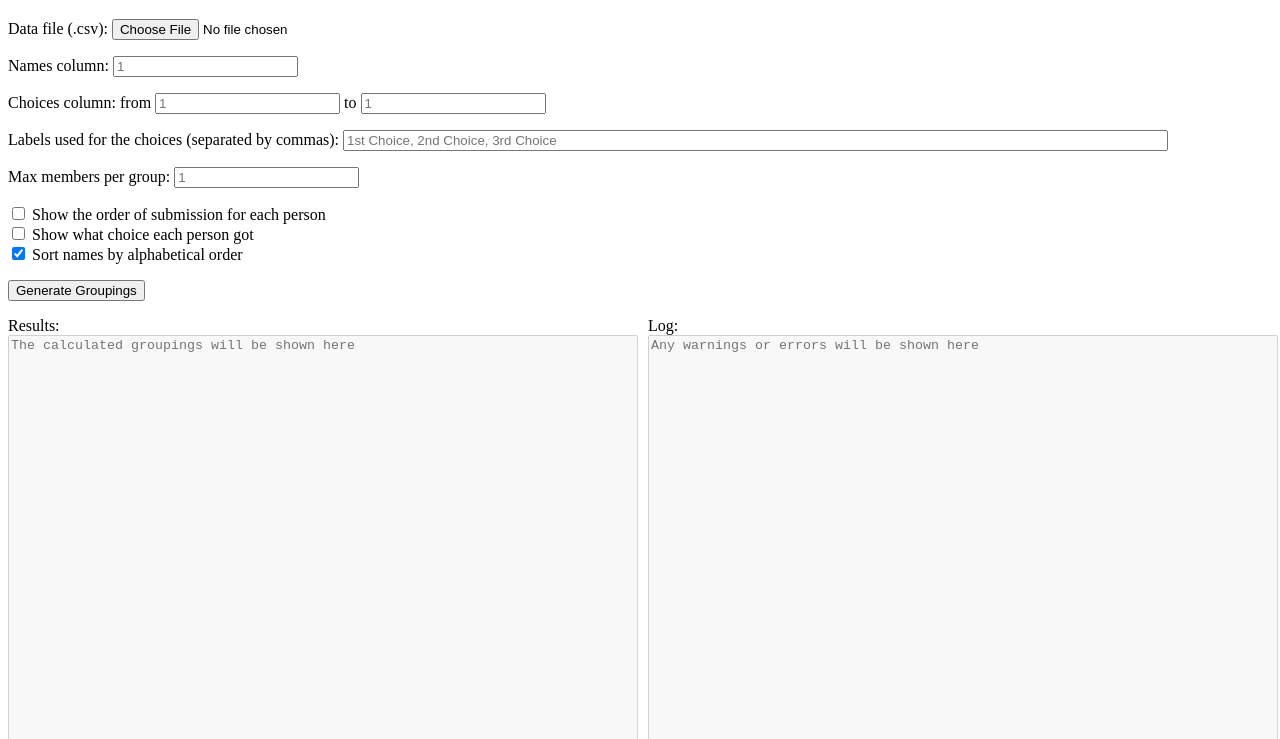
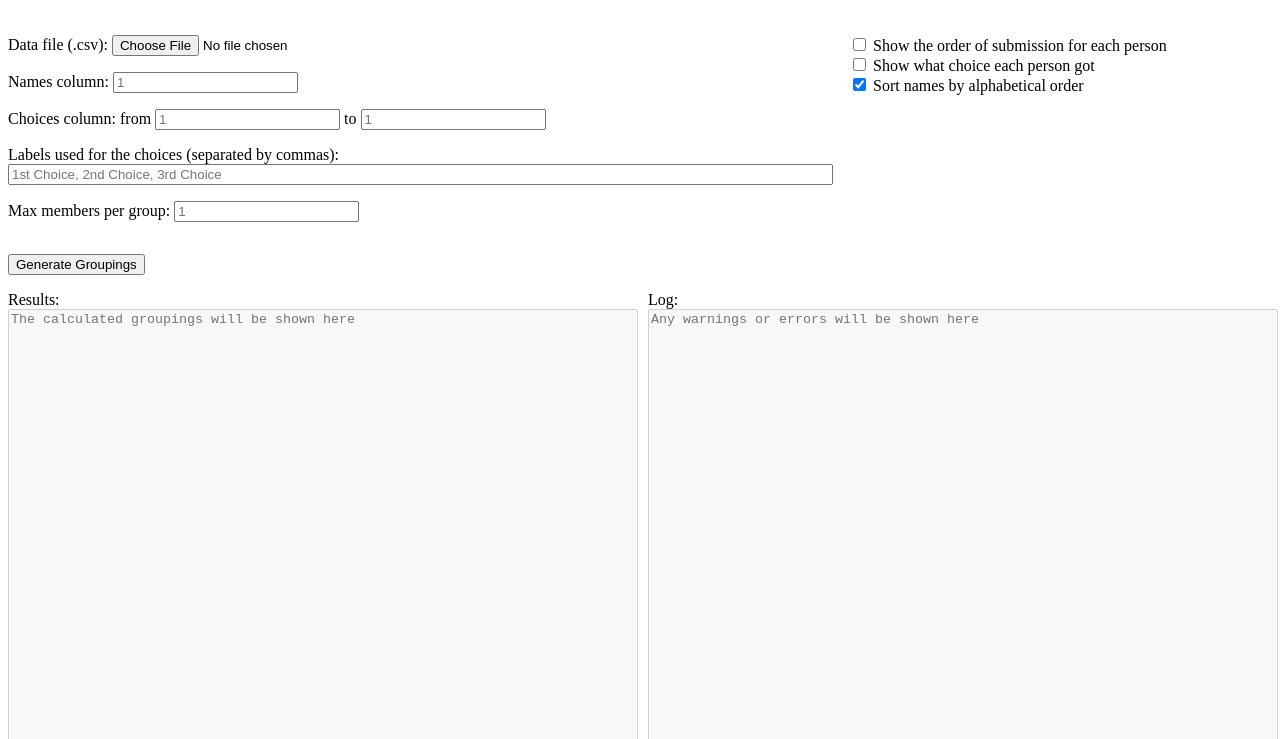
Before and after one commit to MastarCheeze/autogrouper, a website: page index.html in a window 1280 px wide. Shown: the part 61-800 px from the top of the page. Drawn offline with Linux system fonts and the light colour scheme.

Commit message:
better layout

```diff
--- a/index.css
+++ b/index.css
@@ -1,10 +1,10 @@
-.output {
+.split {
   display: flex;
   width: 100%;
   gap: 1rem;
 }
 
-.output > div {
+.split > div {
   flex: 1;
 }
 
--- a/index.html
+++ b/index.html
@@ -9,6 +9,8 @@
   <body>
     <h1>ALSTAR First Event Autogrouper</h1>
 
+    <div class="split">
+      <div>
         <p>
           Data file (.csv):
           <input type="file" name="data" id="data" accept=".csv" />
@@ -46,6 +48,7 @@
         </p>
         <p>
           Labels used for the choices (separated by commas):
+          <br />
           <input
             type="text"
             name="choiceLabels"
@@ -65,6 +68,8 @@
             placeholder="1"
           />
         </p>
+      </div>
+      <div>
         <p>
           <input type="checkbox" name="submitOrder" id="submitOrder" />
           <label for="submitOrder"
@@ -77,17 +82,17 @@
           <input type="checkbox" name="sort" id="sort" checked />
           <label for="sort">Sort names by alphabetical order</label>
         </p>
-    <p>
-      <button id="submit">Generate Groupings</button>
-    </p>
+      </div>
+    </div>
+    <p><button id="submit">Generate Groupings</button></p>
 
-    <div class="output">
+    <div class="split output">
       <div>
         Results:
         <textarea
           name="results"
           id="results"
-          rows="30"
+          rows="40"
           placeholder="The calculated groupings will be shown here"
           disabled
         ></textarea>
@@ -97,7 +102,7 @@
         <textarea
           name="log"
           id="log"
-          rows="30"
+          rows="40"
           placeholder="Any warnings or errors will be shown here"
           wrap="off"
           disabled
@@ -105,9 +110,7 @@
       </div>
     </div>
 
-    <br />
-
-    <h3>Instructions</h3>
+    <h3>⬇ Instructions</h3>
     <ol>
       <li>
         Download she spreadsheet linked to the Google Forms into as a .csv file.
```
Lines whose indentation alone changed are shown as unchanged.
